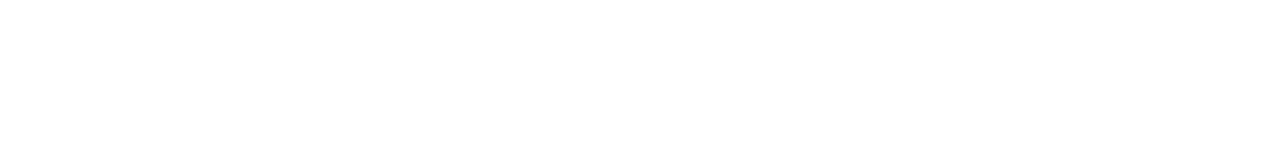
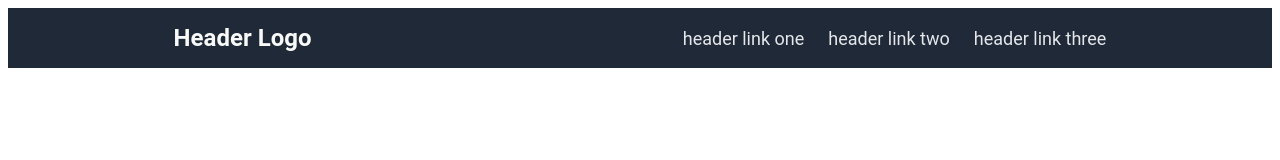
Before and after one commit to olyaiy/Project-Landing-Page, a plain HTML site: page index.html in a window 1280 px wide. Drawn offline with Linux system fonts and the light colour scheme.

Commit message:
create and style header

```diff
--- a/index.html
+++ b/index.html
@@ -8,5 +8,17 @@
 </head>
 <body>
 
+    <div class ="header dark_bg">
+
+            <h1 class="header_logo_text">Header Logo</h1>
+            <ul class="hero_secondary_text">
+                <li>header link one</li>
+                <li>header link two</li>
+                <li>header link three</li>
+            </ul>
+
+
+    </div>
+
 </body>
 </html>
--- a/style.css
+++ b/style.css
@@ -0,0 +1,37 @@
+body {
+    font-family: 'Roboto', sans-serif;
+  }
+
+.Hero_main_text{
+    font-size: 48px;
+}
+
+
+.header_logo_text{
+    font-size: 24px;
+    color: #F9FAF8;
+}
+
+.hero_secondary_text{
+    font-size: 18px;
+    color: #E5E7EB;
+}
+
+.dark_bg{
+    background-color: #1F2937;
+}
+
+
+.header{
+    display:flex;
+    flex-direction: row;
+    align-items: center;
+    justify-content: space-around;
+    /* padding: 0 40px 0; */
+}
+
+ul{
+    list-style-type: none;
+    display: flex;
+    gap: 24px;
+}
```
